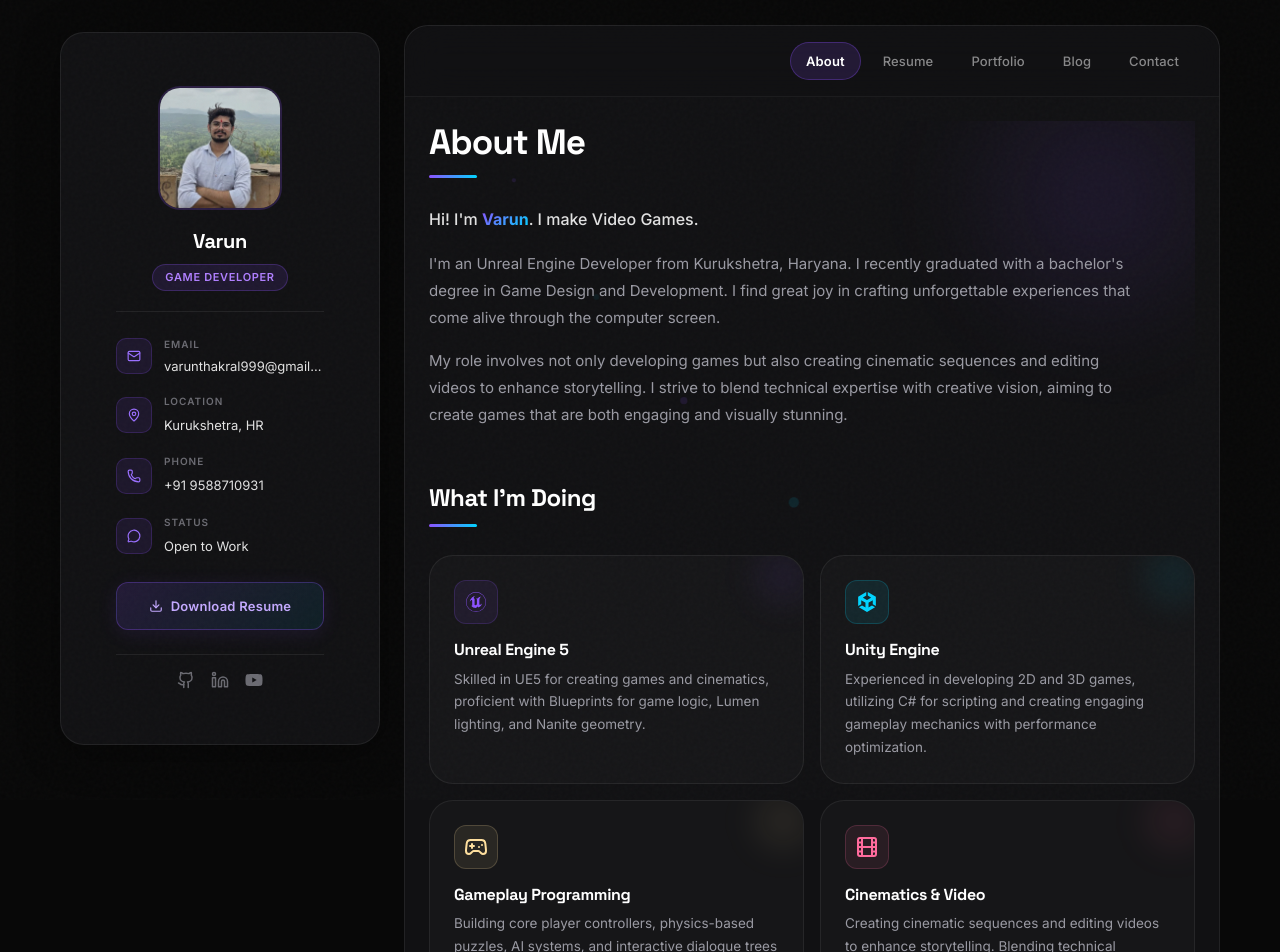
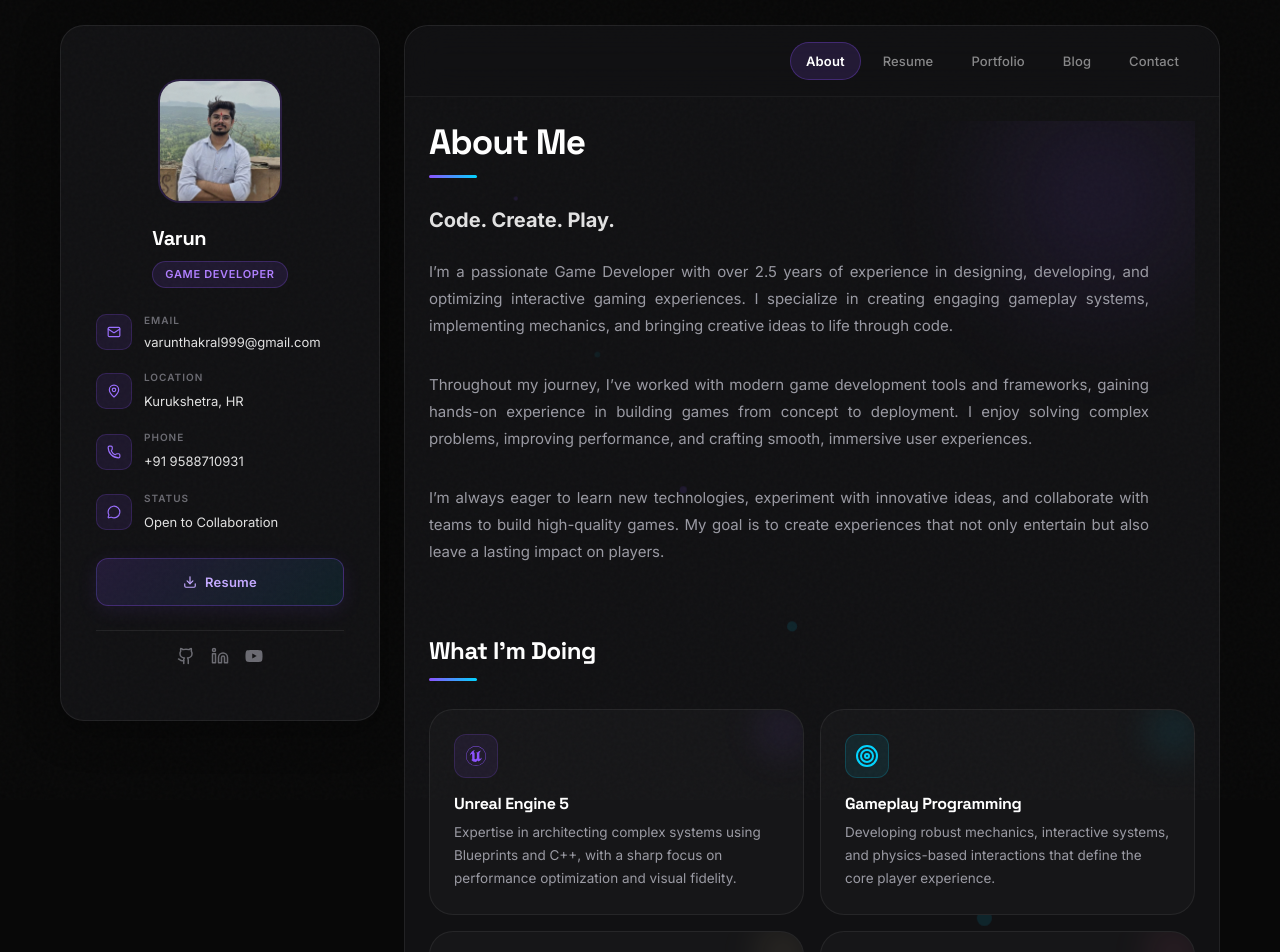
Before and after one commit to codebygarv/varun-portfolio, a React (Vite) app: page / in a window 1280 px wide. Shown: the top 952 px of the page. Built offline with nearby package versions, Linux system fonts and the light colour scheme.

Commit message:
implement portfolio homepage with animated sections and experience cards

```diff
--- a/src/components/Sidebar.tsx
+++ b/src/components/Sidebar.tsx
@@ -4,18 +4,21 @@ import { Mail, MapPin, Phone, Github, Linkedin, Download, MessageCircle } from '
 import gsap from 'gsap';
 import { FaYoutube } from 'react-icons/fa6';
 
+import { portfolioContent } from '../constants/content';
+
 const contactItems = [
-  { icon: Mail, label: 'Email', value: 'varunthakral999@gmail.com', href: 'mailto:varunthakral999@gmail.com', truncate: true },
-  { icon: MapPin, label: 'Location', value: 'Kurukshetra, HR', href: null, truncate: false },
-  { icon: Phone, label: 'Phone', value: '+91 9588710931', href: null, truncate: false },
-  { icon: MessageCircle, label: 'Status', value: 'Open to Work', href: null, truncate: false },
+  { icon: Mail, label: 'Email', value: portfolioContent.contact.email, href: `mailto:${portfolioContent.contact.email}`, truncate: true },
+  { icon: MapPin, label: 'Location', value: portfolioContent.contact.location, href: null, truncate: false },
+  { icon: Phone, label: 'Phone', value: portfolioContent.contact.phone, href: null, truncate: false },
+  { icon: MessageCircle, label: 'Status', value: 'Open to Collaboration', href: null, truncate: false },
 ];
 
 const socialLinks = [
-  { icon: Github, href: '#', hoverColor: '#fff', label: 'GitHub' },
-  { icon: Linkedin, href: '#', hoverColor: '#0A66C2', label: 'LinkedIn' },
-  { icon: FaYoutube, href: '#', hoverColor: '#1DA1F2', label: 'Youtube' },
+  { icon: Github, href: portfolioContent.socials.github, hoverColor: '#fff', label: 'GitHub' },
+  { icon: Linkedin, href: portfolioContent.socials.linkedin, hoverColor: '#0A66C2', label: 'LinkedIn' },
+  { icon: FaYoutube, href: portfolioContent.socials.youtube, hoverColor: '#FF0000', label: 'Youtube' },
 ];
+
 
 const EASE = [0.23, 1, 0.32, 1] as [number, number, number, number];
 
@@ -53,15 +56,18 @@ const Sidebar = () => {
         top: '32px',
         flexShrink: 0,
         width: '100%',
-        maxWidth: '320px',
       }}
+      className='md:w-full lg:max-w-[320px]'
     >
       <div
         style={{
           background: 'var(--bg-surface)',
           border: '1px solid var(--border)',
           borderRadius: '24px',
-          padding: '55px',
+          paddingTop: '55px',
+          paddingBottom: '55px',
+          paddingLeft: '35px',
+          paddingRight: '35px',
           display: 'flex',
           flexDirection: 'column',
           gap: '24px',
@@ -69,8 +75,8 @@ const Sidebar = () => {
         }}
       >
         {/* Top — Avatar + Name + Role */}
-        <div style={{ display: 'flex', flexDirection: 'column', alignItems: 'center', gap: '16px', paddingBottom: '20px', borderBottom: '1px solid var(--border)' }}
-          className="flex flex-row md:flex-col lg:flex-col items-center md:items-center"
+        <div
+          className="flex  gap-5 flex-row lg:flex-col lg:justify-center items-center md:items-center"
         >
           {/* Avatar */}
           <div
@@ -117,7 +123,7 @@ const Sidebar = () => {
           </div>
 
           <div style={{ textAlign: 'center' }} className="text-left md:text-center lg:text-center">
-            <div style={{ fontFamily: 'Space Grotesk, sans-serif', fontSize: '1.25rem', fontWeight: 700, color: '#fff', letterSpacing: '-0.02em' }}>
+            <div style={{ fontFamily: 'Space Grotesk, sans-serif', fontSize: '1.25rem', fontWeight: 700, color: '#fff', letterSpacing: '-0.02em', textAlign: 'left', textWrap: 'balance' }}>
               Varun
             </div>
             <div style={{
@@ -143,7 +149,7 @@ const Sidebar = () => {
           variants={containerVariants}
           initial="hidden"
           animate="visible"
-          className="hidden md:flex lg:flex flex-col gap-4"
+          className="hidden lg:flex flex-col gap-4"
         >
           {contactItems.map(({ icon: Icon, label, value, href, truncate }) => (
             <motion.div key={label} variants={itemVariants} style={{ display: 'flex', alignItems: 'center', gap: '12px' }}>
@@ -178,7 +184,7 @@ const Sidebar = () => {
         </motion.div>
 
         {/* Download Resume */}
-        <div className="hidden md:block lg:block">
+        <div className="md:block lg:block">
           <motion.button
             whileHover={{ scale: 1.02 }}
             whileTap={{ scale: 0.97 }}
@@ -203,9 +209,10 @@ const Sidebar = () => {
             }}
             onMouseEnter={e => ((e.currentTarget as HTMLButtonElement).style.boxShadow = '0 4px 30px rgba(140,82,255,0.25)')}
             onMouseLeave={e => ((e.currentTarget as HTMLButtonElement).style.boxShadow = '0 4px 20px rgba(140,82,255,0.1)')}
+            onClick={() => window.open('/Varun_Resume.pdf', '_blank')}
           >
             <Download size={14} />
-            Download Resume
+            {portfolioContent.microcopy.downloadResume}
           </motion.button>
         </div>
 
--- /dev/null
+++ b/src/constants/content.ts
@@ -0,0 +1,57 @@
+export const portfolioContent = {
+  about: {
+    hero: {
+      tagline: "Code. Create. Play.",
+    },
+    long: "I’m a passionate Game Developer with over 2.5 years of experience in designing, developing, and optimizing interactive gaming experiences. I specialize in creating engaging gameplay systems, implementing mechanics, and bringing creative ideas to life through code.\n\nThroughout my journey, I’ve worked with modern game development tools and frameworks, gaining hands-on experience in building games from concept to deployment. I enjoy solving complex problems, improving performance, and crafting smooth, immersive user experiences.\n\nI’m always eager to learn new technologies, experiment with innovative ideas, and collaborate with teams to build high-quality games. My goal is to create experiences that not only entertain but also leave a lasting impact on players.",
+  },
+  experience: [
+    {
+      role: 'Game Developer',
+      company: 'Sunovatech',
+      period: '2025 – Present',
+      desc: 'Designing and implementing advanced AR/VR gameplay systems using Unreal Engine 5, with a strong focus on immersive interaction, real-time performance optimization, and scalable architecture. Developing intuitive user experiences for virtual and augmented environments, including motion controls, spatial interactions, and realistic physics. Collaborating with cross-functional teams to deliver high-quality, production-ready AR/VR applications that enhance user engagement and realism.',
+      current: true,
+    },
+    {
+      role: 'Game Developer',
+      company: 'Zatun',
+      period: '2023 – 2025',
+      desc: 'Contributed to full-cycle game development, from prototyping to deployment. Developed core gameplay mechanics, optimized performance, and enhanced user experience through efficient debugging and system design. Worked with modern tools and pipelines to deliver polished and engaging gaming experiences.',
+      current: false,
+    },
+  ],
+  skills: [
+    {
+      category: "Game Engineering",
+      items: [
+        { name: "Unreal Engine 5", focus: "Blueprints & Optimization", color: "#8c52ff" },
+        { name: "Gameplay Programming", focus: "Mechanics & Systems", color: "#00d4ff" },
+        { name: "Physics & Mechanics", focus: "Interaction Design", color: "#FEDF9E" },
+      ]
+    },
+    {
+      category: "Technical & Design",
+      items: [
+        { name: "Level Design", focus: "Environment & Flow", color: "#4ade80" },
+        { name: "UI/UX Implementation", focus: "Interfaces & HUDs", color: "#ff6b9d" },
+        { name: "Debugging & Optimization", focus: "Performance Tuning", color: "#8c52ff" },
+      ]
+    },
+  ],
+  socials: {
+    youtube: "https://www.youtube.com/@IanBellGamesStudio",
+    linkedin: "https://www.linkedin.com/in/varun-thakral-ab03bb251",
+    github: "#", // Placeholder as not provided
+  },
+  contact: {
+    email: "varunthakral999@gmail.com",
+    location: "Kurukshetra, HR",
+    phone: "+91 9588710931",
+  },
+  microcopy: {
+    viewWork: "Explore the Archives",
+    letsConnect: "Inquire for Collaboration",
+    downloadResume: "Resume",
+  }
+};
--- a/src/pages/Contact.tsx
+++ b/src/pages/Contact.tsx
@@ -2,6 +2,8 @@ import { useState, useRef, useEffect } from 'react';
 import { motion, AnimatePresence } from 'framer-motion';
 import { Send, Mail, MapPin, Github, Linkedin, CheckCircle, Loader } from 'lucide-react';
 import gsap from 'gsap';
+import { portfolioContent } from '../constants/content';
+
 
 type Status = 'idle' | 'sending' | 'sent';
 
@@ -163,11 +165,12 @@ const Contact = () => {
   }, []);
 
   const quickContacts = [
-    { icon: Mail, label: 'Email', value: 'varunthakral999@gmail.com', href: 'mailto:varunthakral999@gmail.com' },
-    { icon: MapPin, label: 'Location', value: 'Kurukshetra, Haryana', href: null },
-    { icon: Github, label: 'GitHub', value: 'github.com/varun', href: '#' },
-    { icon: Linkedin, label: 'LinkedIn', value: 'linkedin.com/in/varun', href: '#' },
+    { icon: Mail, label: 'Email', value: portfolioContent.contact.email, href: `mailto:${portfolioContent.contact.email}` },
+    { icon: MapPin, label: 'Location', value: portfolioContent.contact.location, href: null },
+    { icon: Github, label: 'GitHub', value: 'github.com/varun', href: portfolioContent.socials.github },
+    { icon: Linkedin, label: 'LinkedIn', value: 'linkedin.com/in/varun', href: portfolioContent.socials.linkedin },
   ];
+
 
   return (
     <div style={{ position: 'relative' }}>
@@ -302,11 +305,12 @@ const Contact = () => {
             marginBottom: '8px',
           }}>
             <h3 style={{ fontFamily: 'Space Grotesk, sans-serif', fontWeight: 700, fontSize: '1rem', color: '#fff', marginBottom: '6px' }}>
-              Open for Opportunities
+              {portfolioContent.microcopy.letsConnect}
             </h3>
             <p style={{ fontSize: '13px', color: 'var(--text-subtle)', lineHeight: 1.7 }}>
-              Currently available for freelance game dev projects, full-time roles, and exciting collaborations in game development and interactive media.
+              Currently available for freelance technical consulting, senior game development roles, and high-impact project collaborations.
             </p>
+
           </div>
 
           {quickContacts.map(({ icon: Icon, label, value, href }, i) => (
--- a/src/pages/Home.tsx
+++ b/src/pages/Home.tsx
@@ -2,8 +2,11 @@ import { useEffect, useRef } from 'react';
 import { motion, type Variants } from 'framer-motion';
 import gsap from 'gsap';
 import { ScrollTrigger } from 'gsap/ScrollTrigger';
-import { SiUnrealengine, SiUnity } from 'react-icons/si';
-import { Gamepad2, Film } from 'lucide-react';
+import { SiUnrealengine } from 'react-icons/si';
+import { Film, Search, Target, Layout, Cpu } from 'lucide-react';
+import { portfolioContent } from '../constants/content';
+
+
 
 gsap.registerPlugin(ScrollTrigger);
 
@@ -11,45 +14,43 @@ const whatIDo = [
   {
     icon: SiUnrealengine,
     title: 'Unreal Engine 5',
-    desc: 'Skilled in UE5 for creating games and cinematics, proficient with Blueprints for game logic, Lumen lighting, and Nanite geometry.',
+    desc: 'Expertise in architecting complex systems using Blueprints and C++, with a sharp focus on performance optimization and visual fidelity.',
     color: '#8c52ff',
   },
   {
-    icon: SiUnity,
-    title: 'Unity Engine',
-    desc: 'Experienced in developing 2D and 3D games, utilizing C# for scripting and creating engaging gameplay mechanics with performance optimization.',
+    icon: Target,
+    title: 'Gameplay Programming',
+    desc: 'Developing robust mechanics, interactive systems, and physics-based interactions that define the core player experience.',
     color: '#00d4ff',
   },
   {
-    icon: Gamepad2,
-    title: 'Gameplay Programming',
-    desc: 'Building core player controllers, physics-based puzzles, AI systems, and interactive dialogue trees from the ground up.',
+    icon: Layout,
+    title: 'Level Design',
+    desc: 'Crafting immersive environments with a focus on narrative flow, player pacing, and environmental storytelling.',
     color: '#FEDF9E',
   },
   {
     icon: Film,
     title: 'Cinematics & Video',
-    desc: 'Creating cinematic sequences and editing videos to enhance storytelling. Blending technical expertise with creative vision.',
+    desc: 'Creating cinematic sequences and high-end video breakdowns to showcase technical and creative milestones.',
     color: '#ff6b9d',
+  },
+  {
+    icon: Search,
+    title: 'Optimization',
+    desc: 'Solving technical bottlenecks and profiling performance to ensure seamless gameplay across diverse hardware.',
+    color: '#4ade80',
+  },
+  {
+    icon: Cpu,
+    title: 'Systems Architecture',
+    desc: 'Building scalable and maintainable codebases for game engines, ensuring long-term project stability.',
+    color: '#8c52ff',
   },
 ];
 
-const experiences = [
-  {
-    role: 'Gameplay Programmer',
-    company: 'Indie Game Studio',
-    period: '2023 – Present',
-    desc: 'Developed core player controller mechanics and interactive dialogue systems. Managed physics-based puzzles using Unity Engine\'s rigidbodies and custom C# wrappers. Optimized game performance by implementing object pooling, significantly reducing stutters.',
-    current: true,
-  },
-  {
-    role: 'Level Designer Intern',
-    company: 'Creative Arts Agency',
-    period: '2021 – 2023',
-    desc: 'Assisted in prototyping level designs using Unreal Engine 5. Created blockouts and tested flow, rhythm, and pacing of immersive narrative maps. Integrated audio cues and cinematic visual effects.',
-    current: false,
-  },
-];
+
+const experiences = portfolioContent.experience;
 
 // Floating particle component
 const Particle = ({ style }: { style: React.CSSProperties }) => (
@@ -163,15 +164,15 @@ const Home = () => {
             animate="visible"
             style={{ display: 'flex', flexDirection: 'column', gap: '16px', maxWidth: '720px' }}
           >
-            <motion.p variants={itemVariants} style={{ color: 'var(--text)', fontSize: '16px', fontWeight: 500, lineHeight: 1.7 }}>
-              Hi! I'm <span className="gradient-text-accent" style={{ fontWeight: 700 }}>Varun</span>. I make Video Games.
+            <motion.p variants={itemVariants} style={{ color: 'var(--text)', fontSize: '1.25rem', fontWeight: 700, lineHeight: 1.4, marginBottom: '8px' }}>
+              {portfolioContent.about.hero.tagline}
             </motion.p>
-            <motion.p variants={itemVariants} style={{ color: 'var(--text-subtle)', lineHeight: 1.8 }}>
-              I'm an Unreal Engine Developer from Kurukshetra, Haryana. I recently graduated with a bachelor's degree in Game Design and Development. I find great joy in crafting unforgettable experiences that come alive through the computer screen.
-            </motion.p>
-            <motion.p variants={itemVariants} style={{ color: 'var(--text-subtle)', lineHeight: 1.8 }}>
-              My role involves not only developing games but also creating cinematic sequences and editing videos to enhance storytelling. I strive to blend technical expertise with creative vision, aiming to create games that are both engaging and visually stunning.
-            </motion.p>
+            {portfolioContent.about.long.split('\n\n').map((para, idx) => (
+              <motion.p key={idx} variants={itemVariants} style={{ color: 'var(--text-subtle)', lineHeight: 1.8, marginBottom: '16px', textAlign: 'justify' }}>
+                {para}
+              </motion.p>
+            ))}
+
           </motion.div>
         </div>
 
--- a/src/pages/Layout.tsx
+++ b/src/pages/Layout.tsx
@@ -59,6 +59,7 @@ const Layout = () => {
         }
         @media (min-width: 768px) {
           .layout-wrapper { padding: 22px 38px; }
+          .layout-wrapper .sidebar { width: 100%; }
         }
         @media (min-width: 1024px) {
           .layout-wrapper {
@@ -76,7 +77,9 @@ const Layout = () => {
         className="layout-wrapper"
         style={{ opacity: isLoading ? 0 : 1, transition: 'opacity 0.5s ease 0.1s' }}
       >
-        <Sidebar />
+        <div className='w-full lg:max-w-[320px]'>
+          <Sidebar />
+        </div>
         <div
           style={{
             display: 'flex',
--- a/src/pages/Resume.tsx
+++ b/src/pages/Resume.tsx
@@ -7,13 +7,14 @@ import { BookOpen, Briefcase, Code2 } from 'lucide-react';
 gsap.registerPlugin(ScrollTrigger);
 
 const skills = [
-  { name: 'Unreal Engine 5', level: 90, color: '#8c52ff' },
-  { name: 'Blueprints Visual Script', level: 85, color: '#9b6fff' },
-  { name: 'Unity Engine', level: 75, color: '#00d4ff' },
-  { name: 'C++ / C#', level: 70, color: '#FEDF9E' },
-  { name: 'Cinematics & VFX', level: 80, color: '#ff6b9d' },
-  { name: 'Level Design', level: 78, color: '#4ade80' },
+  { name: 'Unreal Engine 5', level: 95, color: '#8c52ff' },
+  { name: 'Gameplay Programming', level: 92, color: '#00d4ff' },
+  { name: 'Level Design', level: 88, color: '#FEDF9E' },
+  { name: 'Performance Optimization', level: 85, color: '#4ade80' },
+  { name: 'UI/UX Implementation', level: 82, color: '#ff6b9d' },
+  { name: 'Systems Architecture', level: 80, color: '#8c52ff' },
 ];
+
 
 const education = [
   {
```
Also changed, not shown: src/index.css (+128 -34 lines), 1 other file (tests, documents, lock files or other folders).
